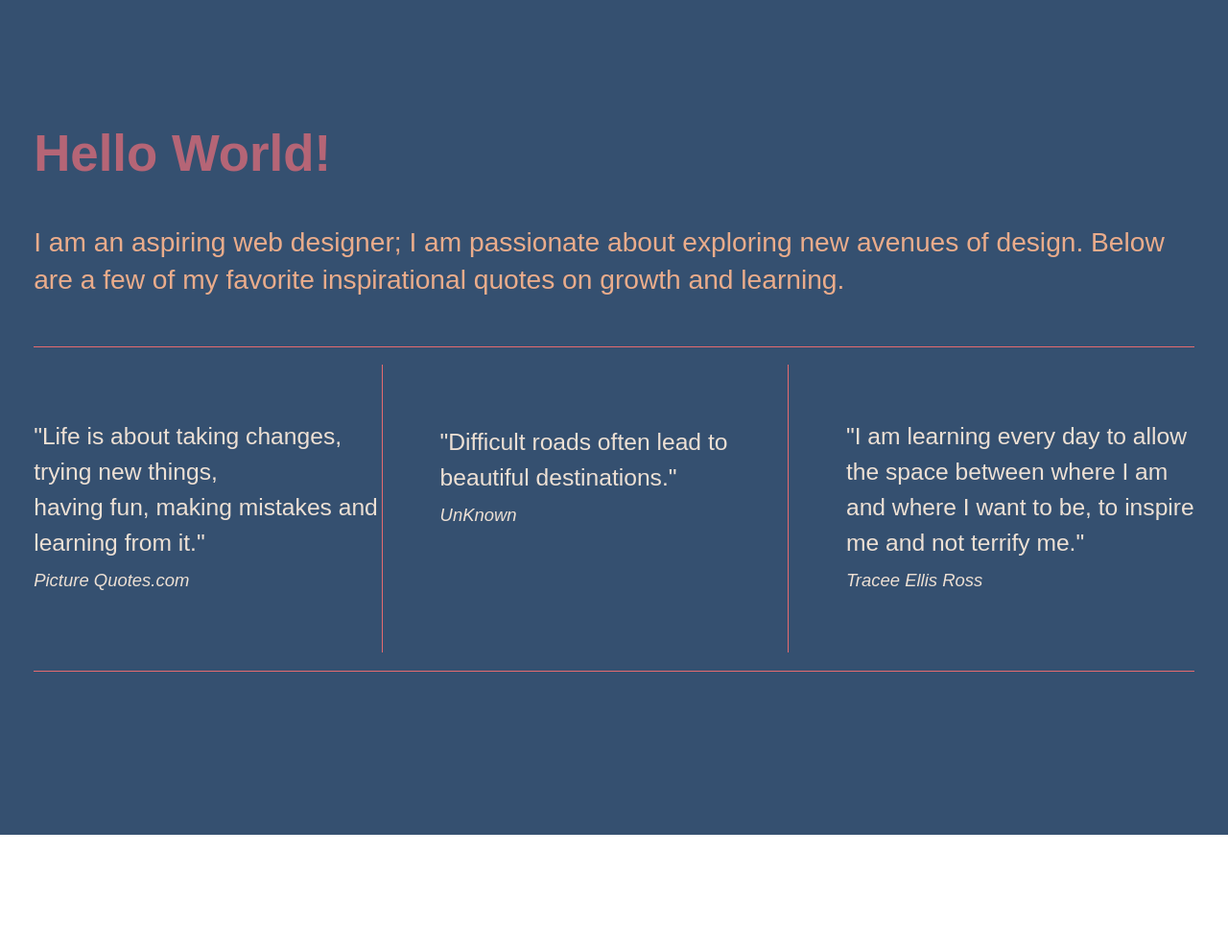
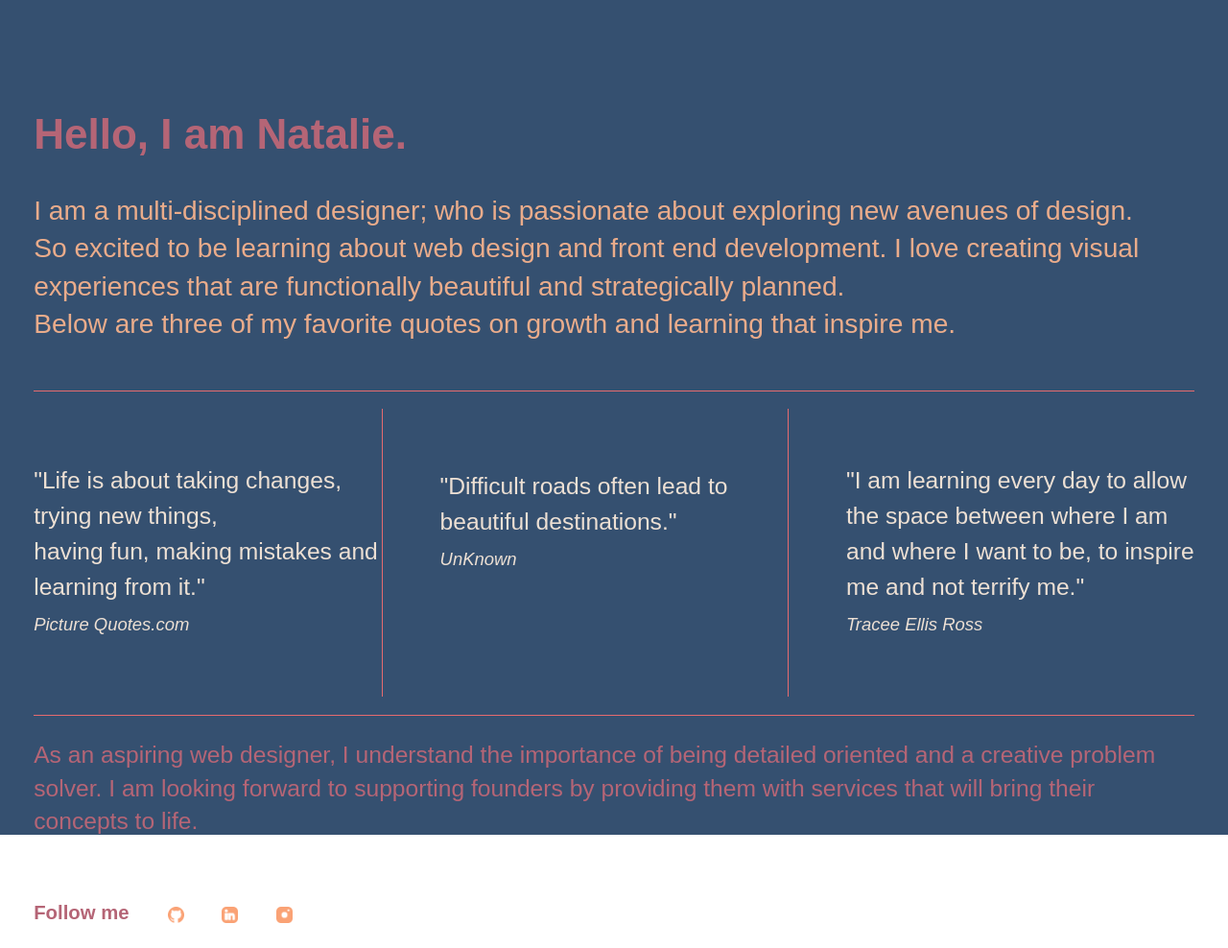
Before and after one commit to pinkincode/divs-flexbox-starter, a plain HTML site: page index.html in a window 1280 px wide. Shown: the whole page at 96% size. Before the commit the page ends 870 px from the top, so only its background shows below. Drawn offline with nearby package versions, Linux system fonts and the light colour scheme.

Commit message:
About me update

```diff
--- a/css/main.css
+++ b/css/main.css
@@ -114,7 +114,7 @@ body {
     margin: 0;
 }
 .welcome h1 {
-    font-size: 3em;
+    font-size: 2.5em;
     padding: 1em 0 0 0;
     color: #b56576;
 
@@ -160,12 +160,41 @@ padding: 0 0 .75em 0;
  padding: 0 0 2.5em 0;
 }
 
-
-
  span {
  font-style: oblique;
  font-size: .75em;
 }
+
+.closing {
+    font-size: 1.4em;
+    font-weight:lighter;
+    padding: 0 0 .75em 0;
+    color: #b56576;
+}
+
+.social-icon {
+    display: flex;
+    justify-content: flex-start;
+    flex-direction: row;
+
+
+}
+
+.social-icon, ul, h3, li{
+    display: flex;
+    font-size: 1.075em;
+    font-weight:bold;
+    color: #b56576;
+    list-style: none;
+}
+
+.social-icon, img {
+    padding: 0 1em 0 0;
+    width: 30%;
+}
+
+
+
 /* ==========================================================================
    Helper classes
    ========================================================================== */
--- a/index.html
+++ b/index.html
@@ -21,9 +21,10 @@
             <p class="browserupgrade">You are using an <strong>outdated</strong> browser. Please <a href="http://browsehappy.com/">upgrade your browser</a> to improve your experience.</p>
         <![endif]-->
        <section class="welcome">
-             <h1>Hello World!</h1>
-             <p>I am an aspiring web designer; I am passionate about exploring new avenues of design.
-                Below are a few of my favorite inspirational quotes on growth and learning.  </p>
+             <h1>Hello, I am Natalie.</h1>
+             <p>I am a multi-disciplined designer; who is passionate about exploring new avenues of design. <br> So excited to be
+                 learning about web design and front end development. I love creating visual experiences that are functionally
+                 beautiful and strategically planned.  <br> Below are three of my favorite quotes on growth and learning that inspire me.</p>
        </section>
         <section class="wrapper">
 
@@ -36,8 +37,22 @@
             <div class="div-3">
                 <P>"I am learning every day to allow the space between where I am and where I want to be,
                    to inspire me and not terrify me."  <br> <span>Tracee Ellis Ross</span> </P>
+            </div>
 
-            </div>
+        </section>
+        <section class="closing">
+            <p>As an aspiring web designer, I understand the importance of being detailed oriented and a creative problem solver.
+                I am looking forward to supporting founders by providing them with services that will bring their concepts to life.</p>
+
+        </section>
+        <section class="social-icon">
+            <h3 id="follow">Follow me</h3>
+            <ul>
+                <li><a href="https://github.com/pinkincode"><img src="img/icon-github.png" alt="Github"/></a></li>
+                <li><a href="https://www.linkedin.com/in/nataliemcleannyc"><img src="img/icon-linkedin.png" alt="Linkedin"/></a></li>
+                <li><a href="https://www.instagram.com/midnightinpink/"><img src="img/icon-instagram.png" alt="Instagram"/></a></li>
+            </ul>
+
         </section>
 
         <script src="https://ajax.googleapis.com/ajax/libs/jquery/1.11.3/jquery.min.js"></script>
```
Also changed, not shown: img/icon-github.png (added), img/icon-instagram.png (added), img/icon-linkedin.png (added).
